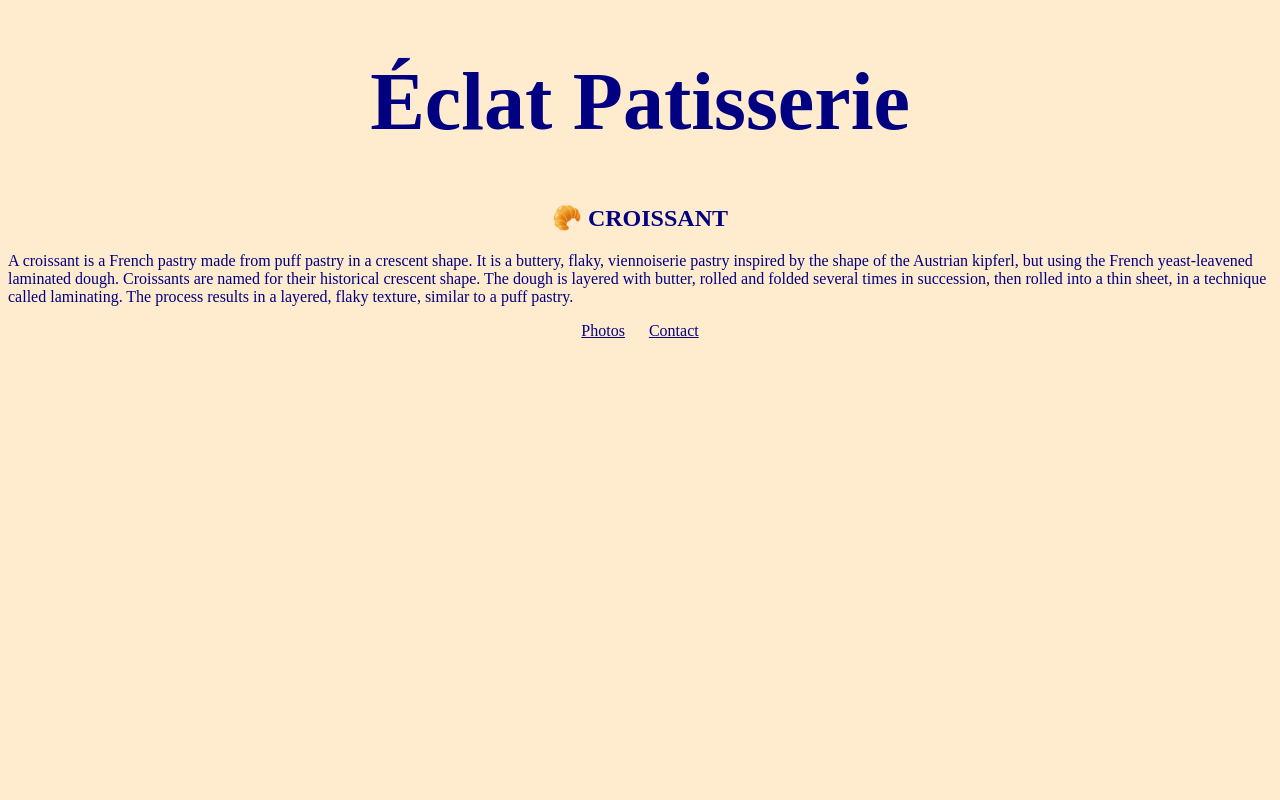
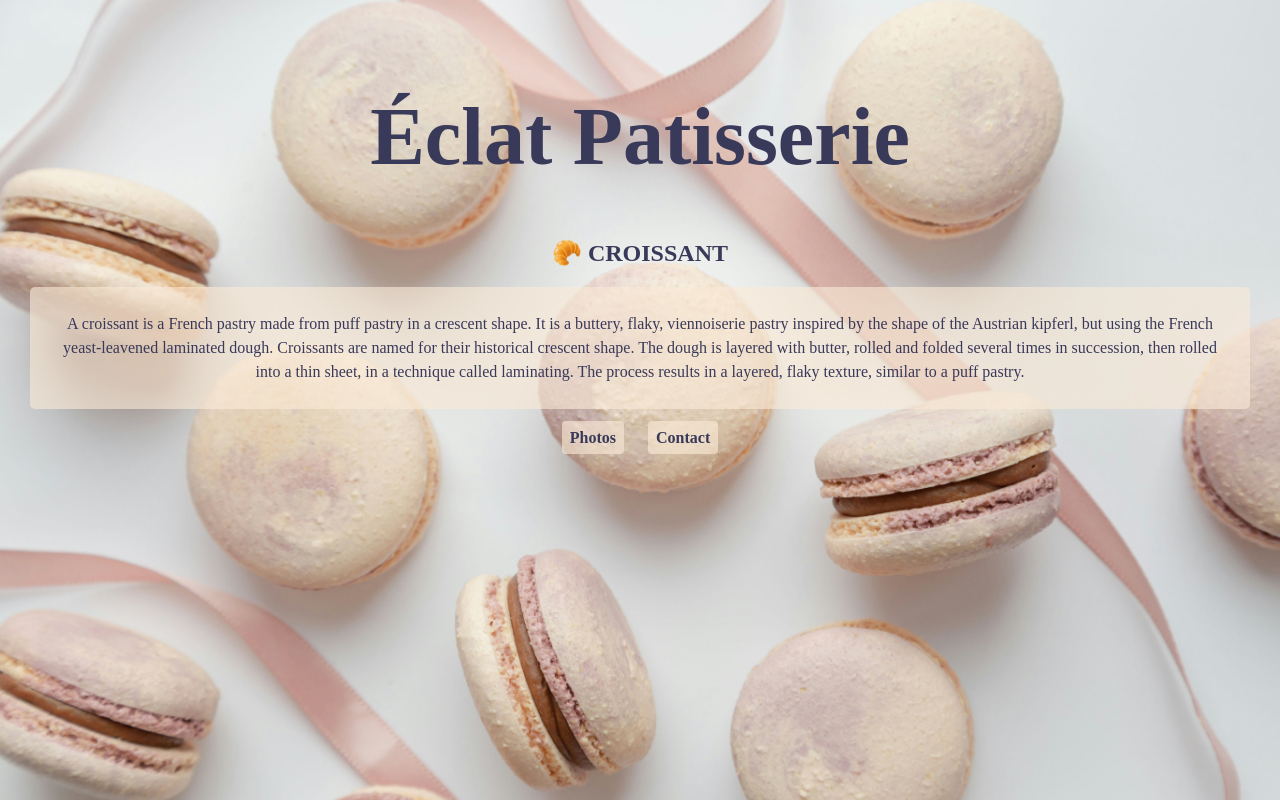
Before and after one commit to DianaMJB/Croissant, a plain HTML site: page index.html in a window 1280 px wide. Drawn offline with Linux system fonts and the light colour scheme.

Commit message:
Worked on design
Added basic css detailing

```diff
--- a/css/styles.css
+++ b/css/styles.css
@@ -1,18 +1,45 @@
-body {
-  background-color: blanchedalmond;
-  color: navy;
+body,
+html {
+  height: 100%;
+  margin: 0;
+}
+.bg {
+  background-image: url(images/bg.jpg);
+  height: 100%;
+  background-size: cover;
+  background-repeat: no-repeat;
+  background-position: center top;
+}
+h1,
+h2,
+h3 {
+  text-align: center;
+  color: rgb(57, 57, 89);
 }
 h1 {
+  font-size: 82px;
+  margin-top: 0;
+  padding-top: 90px;
+}
+p {
+  padding: 25px;
+  margin: 0 30px 20px;
+  border-radius: 5px;
+  background-color: rgba(250, 235, 215, 0.618);
+  color: rgb(57, 57, 89);
   text-align: center;
-  font-size: 82px;
-}
-h2 {
-  text-align: center;
+  line-height: 150%;
 }
 footer {
   text-align: center;
+  margin-bottom: 30px;
 }
 footer a {
-  color: navy;
+  background-color: rgba(250, 235, 215, 0.618);
+  padding: 8px;
+  border-radius: 4px;
+  color: rgb(57, 57, 89);
   margin: 0 10px;
+  text-decoration: none;
+  font-weight: 600;
 }
--- a/index.html
+++ b/index.html
@@ -7,20 +7,25 @@
     <link rel="stylesheet" href="css/styles.css" />
   </head>
   <body>
+    <div class="bg">
       <h1>Éclat Patisserie</h1>
+      <div class="container">
         <h2>🥐 CROISSANT</h2>
         <p>
-      A croissant is a French pastry made from puff pastry in a crescent shape.
-      It is a buttery, flaky, viennoiserie pastry inspired by the shape of the
-      Austrian kipferl, but using the French yeast-leavened laminated dough.
-      Croissants are named for their historical crescent shape. The dough is
-      layered with butter, rolled and folded several times in succession, then
-      rolled into a thin sheet, in a technique called laminating. The process
-      results in a layered, flaky texture, similar to a puff pastry.
+          A croissant is a French pastry made from puff pastry in a crescent
+          shape. It is a buttery, flaky, viennoiserie pastry inspired by the
+          shape of the Austrian kipferl, but using the French yeast-leavened
+          laminated dough. Croissants are named for their historical crescent
+          shape. The dough is layered with butter, rolled and folded several
+          times in succession, then rolled into a thin sheet, in a technique
+          called laminating. The process results in a layered, flaky texture,
+          similar to a puff pastry.
         </p>
+      </div>
       <footer>
         <a href="/photos.html">Photos</a>
         <a href="/contac.html">Contact</a>
       </footer>
+    </div>
   </body>
 </html>
```
Also changed, not shown: contac.html (+2 -0 lines), photos.html (+8 -4 lines), css/images/back.jpg (added), css/images/bg.jpg (added), css/images/cream.jpg (added), 2 other files. Lines whose indentation alone changed are shown as unchanged.
